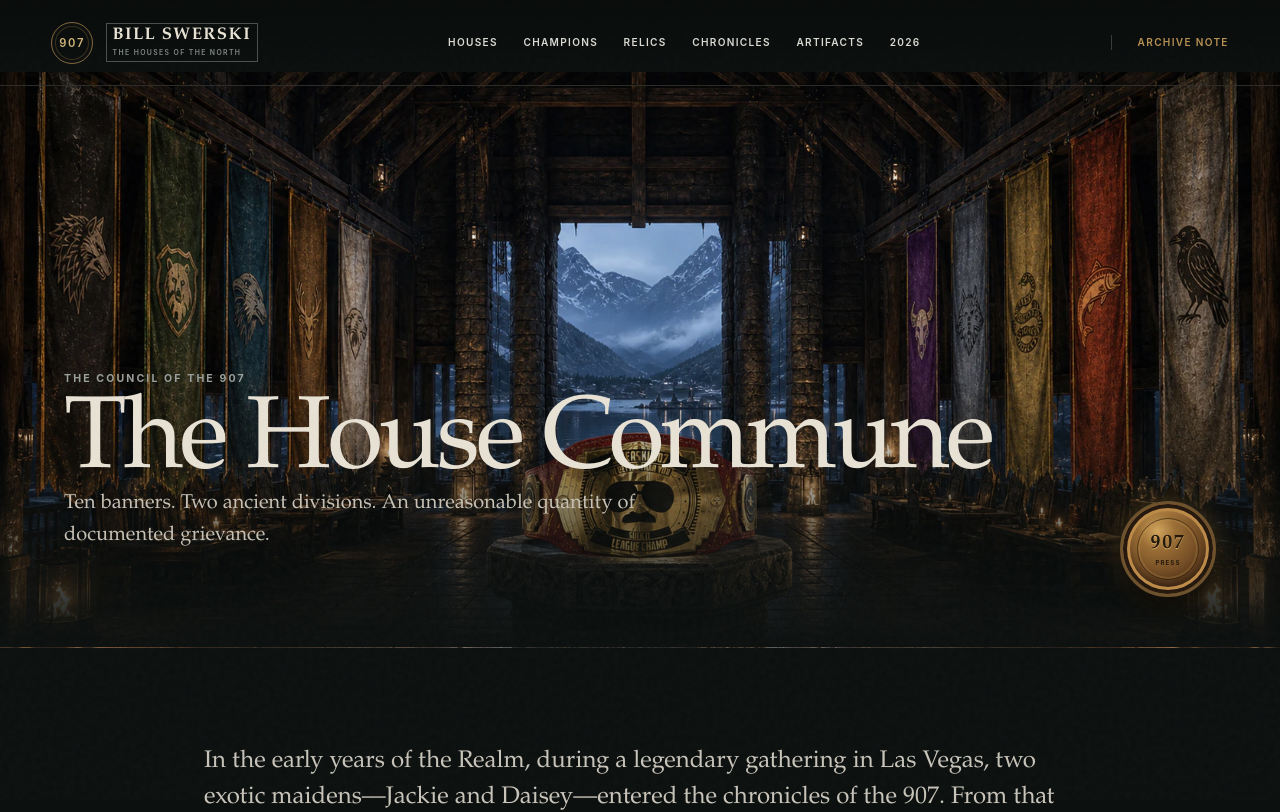
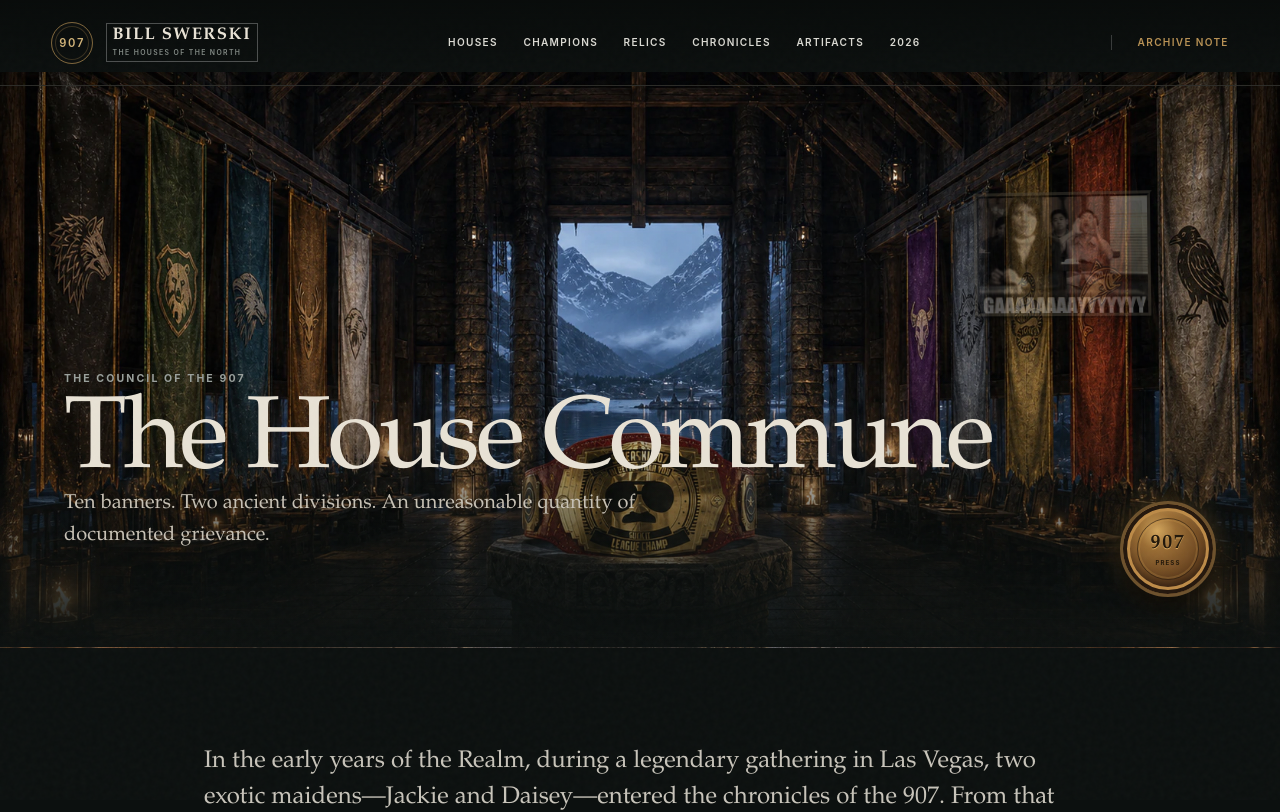
Before and after one commit to kodiakstrategy-sd/Bill-Swerski-907, a Next.js app: page /houses in a window 1280 px wide. Shown: the top 812 px of the page. Built offline with nearby package versions, Linux system fonts and the light colour scheme.

Commit message:
Hide opposing Council fresco in Commune

```diff
--- a/app/globals.css
+++ b/app/globals.css
@@ -85,6 +85,10 @@ h1,h2,h3 { font-family:var(--font-display),serif; font-weight:500; }
 .houses-commune .page-hero { min-height:72vh; display:flex; flex-direction:column; justify-content:end; background:linear-gradient(0deg,#0c100f 0,transparent 48%),url('/world/great-hall.webp') center 32%/cover; }
 .houses-commune .page-hero .lede { color:#c7c1b5; }
 .commune-foyer { position:relative; }
+.commune-fresco { position:absolute; z-index:1; width:clamp(130px,14vw,220px); aspect-ratio:410/288; padding:5px; border:5px ridge #403b32; background:#171917; box-shadow:0 12px 28px #000c,inset 0 0 0 1px #82765f; opacity:.48; transform:perspective(700px) rotateY(-5deg) rotate(-.7deg); pointer-events:none; }
+.commune-fresco::after { content:""; position:absolute; inset:5px; z-index:2; opacity:.4; background:repeating-radial-gradient(ellipse at 20% 30%,transparent 0 17px,#1b171226 18px 19px),linear-gradient(115deg,#0007,transparent 35%,#8c74552b 65%,#0008); mix-blend-mode:multiply; }
+.commune-fresco img { object-fit:cover; filter:sepia(.6) saturate(.55) contrast(1.12) brightness(.66); }
+.commune-fresco--east { right:clamp(7rem,10vw,11rem); top:clamp(7.5rem,15vh,11rem); }
 .council-seal { position:absolute; z-index:3; right:clamp(1.3rem,5vw,5rem); bottom:clamp(1.5rem,4vw,3.5rem); width:96px; aspect-ratio:1; border:3px solid #6d512c; border-radius:50%; color:#21170b; background:radial-gradient(circle at 38% 30%,#d3a65d 0,#9a6d34 22%,#68431f 58%,#2b1b0e 100%); box-shadow:0 11px 18px #000b,0 0 24px #d59a4352,inset 0 0 0 4px #24170d,inset 0 0 0 7px #bd8b48,inset 0 -9px 13px #1c100bd1,inset 0 6px 8px #f0c17670; cursor:pointer; transition:transform .16s,filter .16s,box-shadow .16s; }
 .council-seal::before { content:""; position:absolute; inset:14px; border:1px solid #25180d99; border-radius:50%; box-shadow:inset 0 0 0 2px #d5a25438; }
 .council-seal:hover { transform:translateY(-3px); filter:brightness(1.12); box-shadow:0 14px 22px #000c,0 0 30px #e7aa4d70,inset 0 0 0 4px #24170d,inset 0 0 0 7px #bd8b48,inset 0 -9px 13px #1c100bd1,inset 0 6px 8px #f0c17670; }
@@ -153,6 +157,7 @@ h1,h2,h3 { font-family:var(--font-display),serif; font-weight:500; }
 @media (max-width:760px) {
   .houses-commune .page-hero { min-height:68vh; }
   .council-seal { width:76px; right:1rem; bottom:1rem; }
+  .commune-fresco { width:108px; padding:3px; border-width:3px; opacity:.42; }.commune-fresco--east { right:1rem; top:8.2rem; }
   .council-seal__rune { font-size:.95rem; }
   .council-reveal { padding:3.5rem .75rem 1rem; }
   .council-reveal__frame { width:96vw; }
--- a/app/houses/page.tsx
+++ b/app/houses/page.tsx
@@ -3,11 +3,12 @@ import { HouseCard } from "@/components/HouseCard";
 import { divisionLore, divisions } from "@/data/divisions";
 import { houseBySlug } from "@/data/houses";
 import { CouncilEasterEgg } from "@/components/CouncilEasterEgg";
+import Image from "next/image";
 
 export const metadata = { title: "The Ten Houses" };
 
 export default function HousesPage() {
-  return <div className="page-wrap houses-commune"><div className="commune-foyer"><PageHero eyebrow="The Council of the 907" title="The House Commune" intro="Ten banners. Two ancient divisions. An unreasonable quantity of documented grievance." /><CouncilEasterEgg/></div>
+  return <div className="page-wrap houses-commune"><div className="commune-foyer"><PageHero eyebrow="The Council of the 907" title="The House Commune" intro="Ten banners. Two ancient divisions. An unreasonable quantity of documented grievance." /><div className="commune-fresco commune-fresco--east" aria-hidden="true"><Image src="/artifacts/council-fresco-east.jpg" alt="" fill sizes="220px"/></div><CouncilEasterEgg/></div>
     <section className="lore-panel"><p>{divisionLore[0]}</p><strong>{divisionLore[2]}</strong></section>
     {divisions.map((division) => <section key={division.name} className="house-division"><div className="division-label"><span>Division</span><h2>{division.name}</h2><p>Five permanent seats</p></div><div>{division.houseSlugs.map((slug, i) => <HouseCard key={slug} house={houseBySlug(slug)!} index={i}/>)}</div></section>)}
   </div>;
```
Also changed, not shown: public/artifacts/council-fresco-east.jpg (added).
